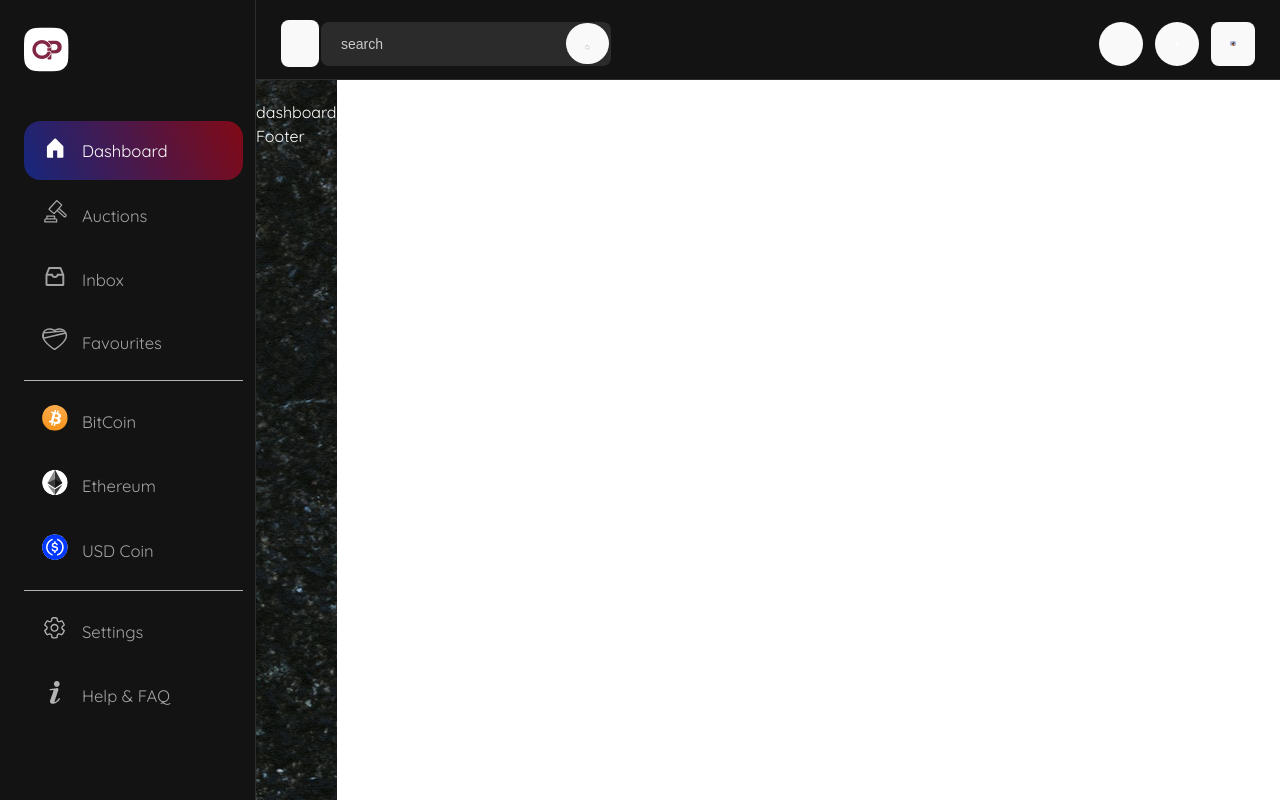
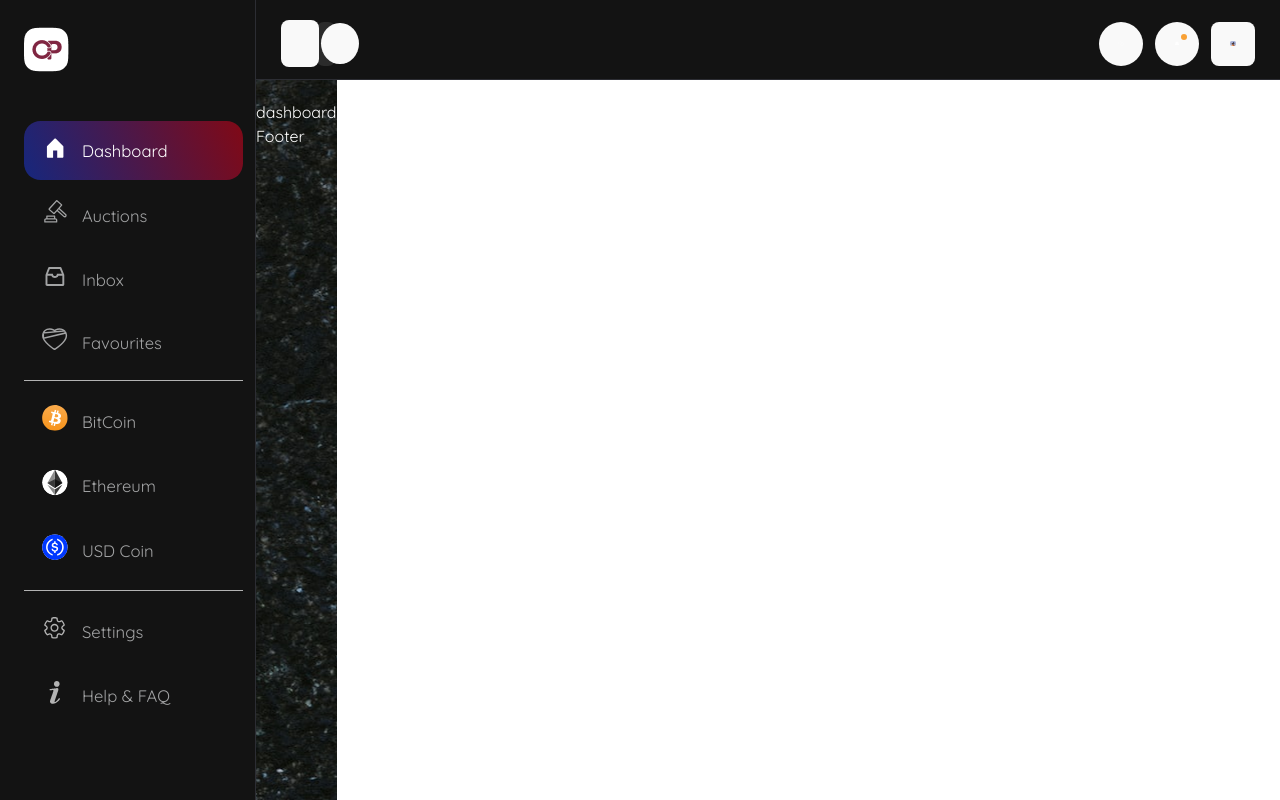
Before and after one commit to mahfuj890/NFT-Dashboard-React, a React app: page / in a window 1280 px wide. Built offline with nearby package versions, Linux system fonts and the light colour scheme; the HTML template or start-up script is replaced by a standard one.

Commit message:
add notification icon

```diff
--- a/src/Components/Section/Sidebar.jsx
+++ b/src/Components/Section/Sidebar.jsx
@@ -3,6 +3,7 @@ import logo from "../../../src/assets/images/dashboard/logo.png";
 import SidebarData from "../../Data/SidebarRouteData";
 
 function Sidebar() {
+
   return (
     <div className="sidebar_wrapper">
       <div className="logo_area">
--- a/src/Layout/Header.jsx
+++ b/src/Layout/Header.jsx
@@ -87,6 +87,9 @@ function Header() {
               onClick={(e) => setUserNotification(!userNotification)}
             >
               <img src={notificationIcon} alt="notificationIcon" />
+              {notificationData.length > 0 ? (
+                <span className="circle_shape"></span>
+              ) : null}
             </button>
             <OutSideDetectHook outsideHooks={handleNotifiClose}>
               <div
--- a/src/assets/sass/base/_comon.scss
+++ b/src/assets/sass/base/_comon.scss
@@ -304,3 +304,17 @@ input[type="number"] {
     -o-transform: translateY(-10px);
   }
 }
+
+.circle_shape{
+  position: absolute;
+  top: 12px;
+  right: 12px;
+  width: 6px;
+  height: 6px;
+  border-radius: 50%;
+  -webkit-border-radius: 50%;
+  -moz-border-radius: 50%;
+  -ms-border-radius: 50%;
+  -o-border-radius: 50%;
+  background: #F9A135;
+}
--- a/src/assets/sass/layouts/_header.scss
+++ b/src/assets/sass/layouts/_header.scss
@@ -1,12 +1,24 @@
 .header_wrapper {
   position: fixed;
   top: 0;
-  left: 256px;
-  width: calc(100% - 256px);
+  left: 0px;
+  width: 100%;
   height: 80px;
   padding: 20px 25px;
   background-color: $black-color-13;
   border-bottom: 1.33333px solid $black-color-2c;
+  @include min-media-width(992) {
+    left: 256px;
+  width: calc(100% - 256px);
+  }
+  @include media-break-width(768,991) {
+    padding: 15px 20px;
+    height: 70px;
+  }
+  @include max-media-width(767) {
+    padding: 15px 16px;
+    height: 60px;
+  }
   .sidebar_icon {
     button {
       &:hover {
@@ -21,9 +33,12 @@
   }
   .header_search_area {
     display: grid;
-    grid-template-columns: minmax(0, 25px) minmax(0, 290px);
+    grid-template-columns: minmax(0, 20px) minmax(0, 20px);
     align-items: center;
     gap: 10px 15px;
+    @include min-media-width(992) {
+      grid-template-columns: minmax(0, 25px) minmax(0, 290px);
+    }
   }
   .search_form_area {
     position: relative;
@@ -35,6 +50,15 @@
     -moz-border-radius: 8px;
     -ms-border-radius: 8px;
     -o-border-radius: 8px;
+    @include max-media-width(991) {
+      position: fixed;
+      top: 50%;
+      max-width: 400px;
+      width: 90%;
+      left: 50%;
+      transform: translate(-50%, -50%);
+      z-index: 100000;
+    }
     &.search_form_grid {
       display: grid;
       grid-template-columns: minmax(0, 1fr) minmax(0, 45px);
@@ -69,6 +93,7 @@
       position: relative;
     }
     .icon_btn {
+      position: relative;
       display: flex;
       align-items: center;
       justify-content: center;
@@ -82,6 +107,11 @@
       @include hover-transition();
       &:hover {
         background-color: rgba($white-color, 0.1);
+      }
+      @include max-media-width(767) {
+        width:30px;
+        height:30px;
+
       }
     }
     .user_btn {
--- a/src/assets/sass/pages/_dashboard.scss
+++ b/src/assets/sass/pages/_dashboard.scss
@@ -1,6 +1,15 @@
 .dashboard_wrapper {
   .main_content_wrapper {
-    margin-left: 256px;
+
     padding-top: 100px;
+    @include min-media-width(992) {
+      margin-left: 256px;
+    }
+    @include media-break-width(768,991) {
+      padding: 15px 20px;
+    }
+    @include max-media-width(767) {
+      padding: 15px 16px;
+    }
   }
 }
--- a/src/assets/sass/pages/_sidebar.scss
+++ b/src/assets/sass/pages/_sidebar.scss
@@ -9,6 +9,9 @@
   background-color: $black-color-13;
   @include customScrollbarInner();
   overflow: auto;
+  @include max-media-width(991) {
+  left: -100%;
+  }
   .logo_area {
     img {
       max-width: 60px;
--- a/src/assets/sass/style.css
+++ b/src/assets/sass/style.css
@@ -8,12 +8,37 @@
 .header_wrapper {
   position: fixed;
   top: 0;
-  left: 256px;
-  width: calc(100% - 256px);
+  left: 0px;
+  width: 100%;
   height: 80px;
   padding: 20px 25px;
   background-color: #131313;
   border-bottom: 1.33333px solid #2C2D33;
+}
+@media all and (min-width: 992px) {
+  .header_wrapper {
+    transition: 0.5s;
+    -webkit-transition: 0.5s;
+    -moz-transition: 0.5s;
+    -ms-transition: 0.5s;
+    -o-transition: 0.5s;
+    left: 256px;
+    width: calc(100% - 256px);
+  }
+}
+@media (min-width: 768px) and (max-width: 991px) {
+  .header_wrapper {
+    transition: 0.5s;
+    padding: 15px 20px;
+    height: 70px;
+  }
+}
+@media all and (max-width: 767px) {
+  .header_wrapper {
+    transition: 0.5s;
+    padding: 15px 16px;
+    height: 60px;
+  }
 }
 .header_wrapper .sidebar_icon button:hover {
   opacity: 0.9;
@@ -23,9 +48,19 @@
 }
 .header_wrapper .header_search_area {
   display: grid;
-  grid-template-columns: minmax(0, 25px) minmax(0, 290px);
+  grid-template-columns: minmax(0, 20px) minmax(0, 20px);
   align-items: center;
   gap: 10px 15px;
+}
+@media all and (min-width: 992px) {
+  .header_wrapper .header_search_area {
+    transition: 0.5s;
+    -webkit-transition: 0.5s;
+    -moz-transition: 0.5s;
+    -ms-transition: 0.5s;
+    -o-transition: 0.5s;
+    grid-template-columns: minmax(0, 25px) minmax(0, 290px);
+  }
 }
 .header_wrapper .search_form_area {
   position: relative;
@@ -37,6 +72,18 @@
   -moz-border-radius: 8px;
   -ms-border-radius: 8px;
   -o-border-radius: 8px;
+}
+@media all and (max-width: 991px) {
+  .header_wrapper .search_form_area {
+    transition: 0.5s;
+    position: fixed;
+    top: 50%;
+    max-width: 400px;
+    width: 90%;
+    left: 50%;
+    transform: translate(-50%, -50%);
+    z-index: 100000;
+  }
 }
 .header_wrapper .search_form_area.search_form_grid {
   display: grid;
@@ -76,6 +123,7 @@
   position: relative;
 }
 .header_wrapper .header_info_list .icon_btn {
+  position: relative;
   display: flex;
   align-items: center;
   justify-content: center;
@@ -94,6 +142,13 @@
 }
 .header_wrapper .header_info_list .icon_btn:hover {
   background-color: rgba(255, 255, 255, 0.1);
+}
+@media all and (max-width: 767px) {
+  .header_wrapper .header_info_list .icon_btn {
+    transition: 0.5s;
+    width: 30px;
+    height: 30px;
+  }
 }
 .header_wrapper .header_info_list .user_btn {
   border-radius: 8px;
@@ -273,8 +328,29 @@
 }
 
 .dashboard_wrapper .main_content_wrapper {
-  margin-left: 256px;
   padding-top: 100px;
+}
+@media all and (min-width: 992px) {
+  .dashboard_wrapper .main_content_wrapper {
+    transition: 0.5s;
+    -webkit-transition: 0.5s;
+    -moz-transition: 0.5s;
+    -ms-transition: 0.5s;
+    -o-transition: 0.5s;
+    margin-left: 256px;
+  }
+}
+@media (min-width: 768px) and (max-width: 991px) {
+  .dashboard_wrapper .main_content_wrapper {
+    transition: 0.5s;
+    padding: 15px 20px;
+  }
+}
+@media all and (max-width: 767px) {
+  .dashboard_wrapper .main_content_wrapper {
+    transition: 0.5s;
+    padding: 15px 16px;
+  }
 }
 
 .sidebar_wrapper {
@@ -309,6 +385,12 @@
   background: #6E6BFF;
   cursor: -webkit-grab;
   cursor: grab;
+}
+@media all and (max-width: 991px) {
+  .sidebar_wrapper {
+    transition: 0.5s;
+    left: -100%;
+  }
 }
 .sidebar_wrapper .logo_area img {
   max-width: 60px;
@@ -717,4 +799,18 @@ input[type=number] {
   -moz-transform: translateY(-10px);
   -ms-transform: translateY(-10px);
   -o-transform: translateY(-10px);
+}
+
+.circle_shape {
+  position: absolute;
+  top: 12px;
+  right: 12px;
+  width: 6px;
+  height: 6px;
+  border-radius: 50%;
+  -webkit-border-radius: 50%;
+  -moz-border-radius: 50%;
+  -ms-border-radius: 50%;
+  -o-border-radius: 50%;
+  background: #F9A135;
 }/*# sourceMappingURL=style.css.map */
```
Also changed, not shown: src/Context/SidebarContext.jsx (added, +21 -0 lines), 1 other file (tests, documents, lock files or other folders).
